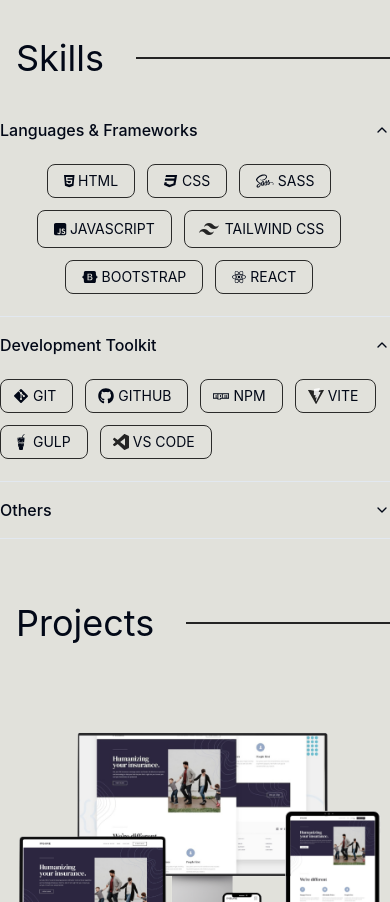
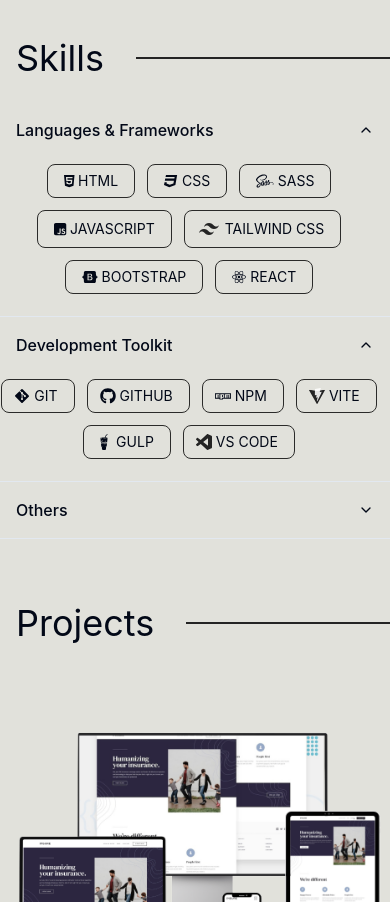
Before and after one commit to Sithu-Aung-Khant/Devfolio_01, a React (Vite) app: page / in a window 390 px wide. Shown: the part 1263-2165 px from the top of the page. Built offline with nearby package versions, Linux system fonts and the light colour scheme.

Commit message:
Enhance mobile view styling for the skills section.

```diff
--- a/src/components/Skills.jsx
+++ b/src/components/Skills.jsx
@@ -79,7 +79,9 @@ const Skills = ({ isDark }) => {
         <div className="mb-10 md:px-24">
           <Accordion type="single" collapsible defaultValue="item-1">
             <AccordionItem value="item-1">
-              <AccordionTrigger>Languages & Frameworks</AccordionTrigger>
+              <AccordionTrigger className="px-4">
+                Languages & Frameworks
+              </AccordionTrigger>
               <AccordionContent>
                 <div className="skills flex flex-wrap justify-center md:justify-start">
                   {skills.map((skill, index) => (
@@ -104,9 +106,11 @@ const Skills = ({ isDark }) => {
           </Accordion>
           <Accordion type="single" collapsible defaultValue="item-2">
             <AccordionItem value="item-2">
-              <AccordionTrigger>Development Toolkit</AccordionTrigger>
+              <AccordionTrigger className="px-4">
+                Development Toolkit
+              </AccordionTrigger>
               <AccordionContent>
-                <div className="flex flex-wrap">
+                <div className="flex flex-wrap justify-center md:justify-start">
                   {tools.map((tool, index) => (
                     <div
                       className="flex items-center pl-3 pr-4 py-1.5 my-1.5 mr-3 bg-white border border-brown03  dark:bg-black dark:border-white rounded-lg dark:text-dim_white"
@@ -132,9 +136,9 @@ const Skills = ({ isDark }) => {
           </Accordion>
           <Accordion type="single" collapsible>
             <AccordionItem value="item-1">
-              <AccordionTrigger>Others</AccordionTrigger>
+              <AccordionTrigger className="px-4">Others</AccordionTrigger>
               <AccordionContent>
-                <div className="flex flex-wrap">
+                <div className="flex flex-wrap justify-center md:justify-start">
                   {others.map((skill, index) => (
                     <div
                       className="px-4 py-2 my-1.5 mr-3 bg-white border border-brown03  dark:bg-black dark:border-white rounded-lg dark:text-dim_white"
```
